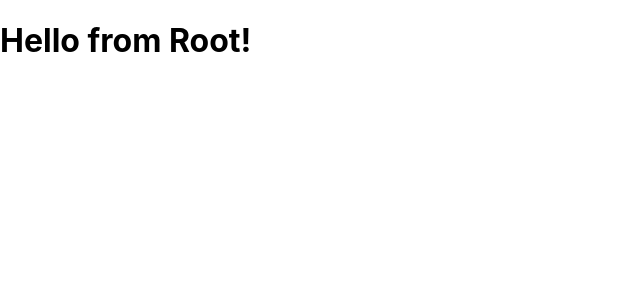
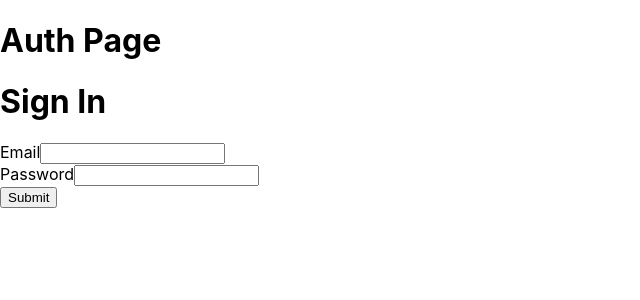
Before and after one commit to perovserg/react-redux-forms-saga, a React (Create React App) app: page /auth in a window 1280 px wide. Shown: the top 300 px of the page, without its empty margins (0-640 px from the left). Built offline with nearby package versions, Linux system fonts and the light colour scheme.

Commit message:
added redux-form added SignIn form

```diff
--- a/package.json
+++ b/package.json
@@ -11,6 +11,7 @@
     "react-router-dom": "^5.0.0",
     "react-scripts": "3.0.1",
     "redux": "^4.0.1",
+    "redux-form": "^8.2.0",
     "redux-logger": "^3.0.6",
     "redux-saga": "^1.0.2",
     "redux-thunk": "^2.3.0"
--- a/src/components/Root.js
+++ b/src/components/Root.js
@@ -1,10 +1,16 @@
 import React from 'react';
+import {Route} from 'react-router-dom';
+
+import AdminPage from './routes/AdminPage';
+import AuthPage from './routes/AuthPage';
+
 
 class Root extends React.Component {
     render(){
         return (
             <div>
-                <h1> Hello from Root! </h1>
+                <Route path="/admin" component={AdminPage}/>
+                <Route path="/auth" component={AuthPage}/>
             </div>
         )
     }
--- /dev/null
+++ b/src/components/auth/SignInForm.js
@@ -0,0 +1,33 @@
+import React from 'react';
+import {reduxForm, Field} from 'redux-form';
+
+class SignInForm extends React.Component {
+    static propTypes = {
+
+    };
+
+    render() {
+        return (
+            <div>
+                <h1>Sign In</h1>
+                <form>
+                    <div>
+                        <label>Email</label>
+                        <Field name="email" component="input"/>
+                    </div>
+                    <div>
+                        <label>Password</label>
+                        <Field name="password" component="input" type="password"/>
+                    </div>
+                    <div>
+                        <input type="submit"/>
+                    </div>
+                </form>
+            </div>
+        );
+    }
+}
+
+export default reduxForm({
+    form: 'auth'
+})(SignInForm);
--- /dev/null
+++ b/src/components/routes/AdminPage.js
@@ -0,0 +1,17 @@
+import React from 'react';
+
+class AdminPage extends React.Component {
+    static propTypes = {
+
+    };
+
+    render() {
+        return (
+            <div>
+                <h1>Admin Page</h1>
+            </div>
+        );
+    }
+}
+
+export default AdminPage;
--- /dev/null
+++ b/src/components/routes/AuthPage.js
@@ -0,0 +1,20 @@
+import React from 'react';
+
+import SignInForm from '../auth/SignInForm';
+
+class AuthPage extends React.Component {
+    static propTypes = {
+
+    };
+
+    render() {
+        return (
+            <div>
+                <h1>Auth Page</h1>
+                <SignInForm/>
+            </div>
+        );
+    }
+}
+
+export default AuthPage;
--- a/src/redux/reducer.js
+++ b/src/redux/reducer.js
@@ -1,8 +1,10 @@
 import { combineReducers } from 'redux';
 import { connectRouter } from 'connected-react-router';
+import {reducer as form} from 'redux-form';
 
 import history from '../history';
 
 export default combineReducers({
-    router: connectRouter(history)
+    router: connectRouter(history),
+    form
 });
```
